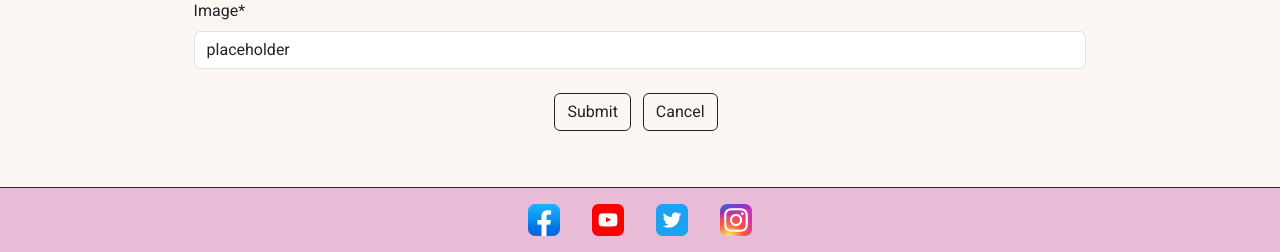
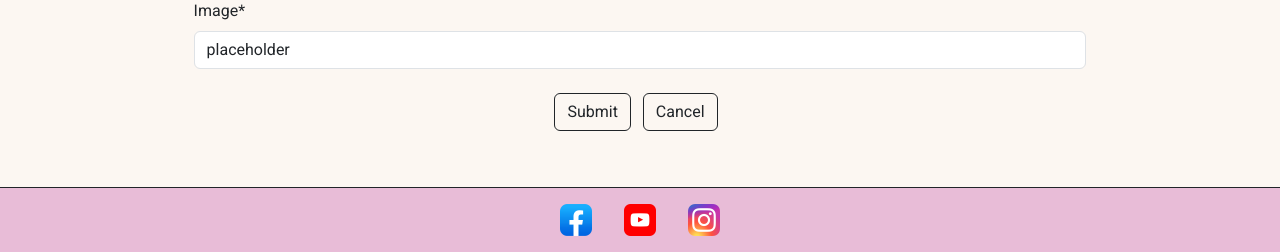
Before and after one commit to pzompa/PP4-Practical-Life-Hacks, a Django app: page /hacks/ in a window 1280 px wide. Shown: the part 1052-1304 px from the top of the page. Run offline with Django 4.2, Linux system fonts and the light colour scheme; the visitor is signed in with stand-in values (Sample User, id 1); some libraries are stand-ins or nearby versions.

Commit message:
Remove Twitter link from footer

```diff
--- a/templates/includes/footer.html
+++ b/templates/includes/footer.html
@@ -8,9 +8,6 @@
         <a href="https://youtube.com" target="_blank" rel="noopener" aria-label="link to youtube- opens in a new tab">
             <img src="{% static 'icons/youtube-square-color-icon.png' %}" alt=" youtube icon" class="social-icon">
         </a>
-        <a href="https://twitter.com" target="_blank" rel="noopener" aria-label="link to twitter- opens in a new tab">
-            <img src="{% static 'icons/twitter-square-color-icon.png' %}" alt=" twitter icon" class="social-icon">
-        </a>
         <a href="https://instagram.com" target="_blank" rel="noopener" aria-label="link to instagram- opens in a new tab">
             <img src="{% static 'icons/instagram-color-icon.png' %}" alt=" instagram icon" class="social-icon">
         </a>
```
